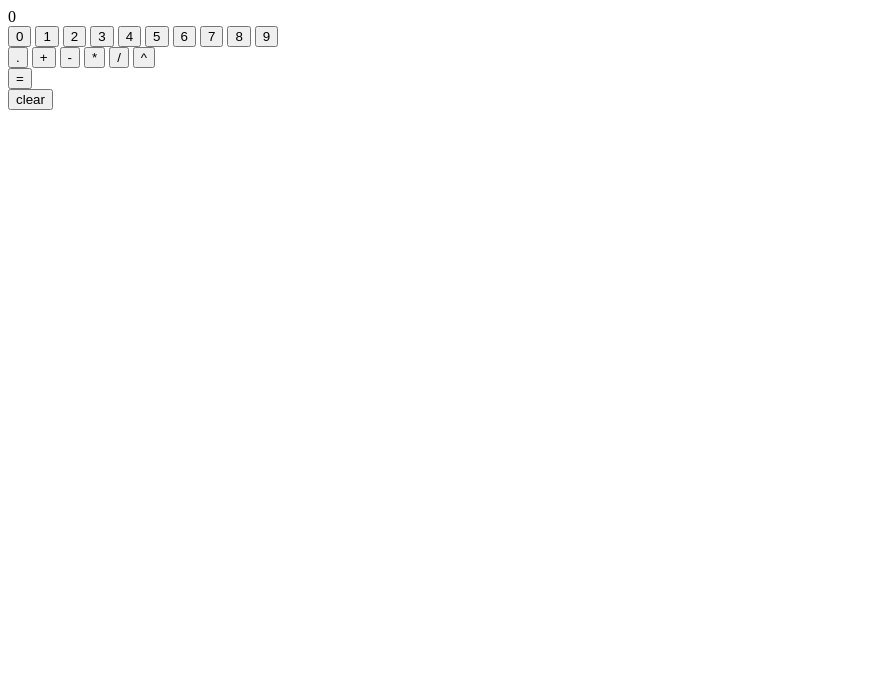
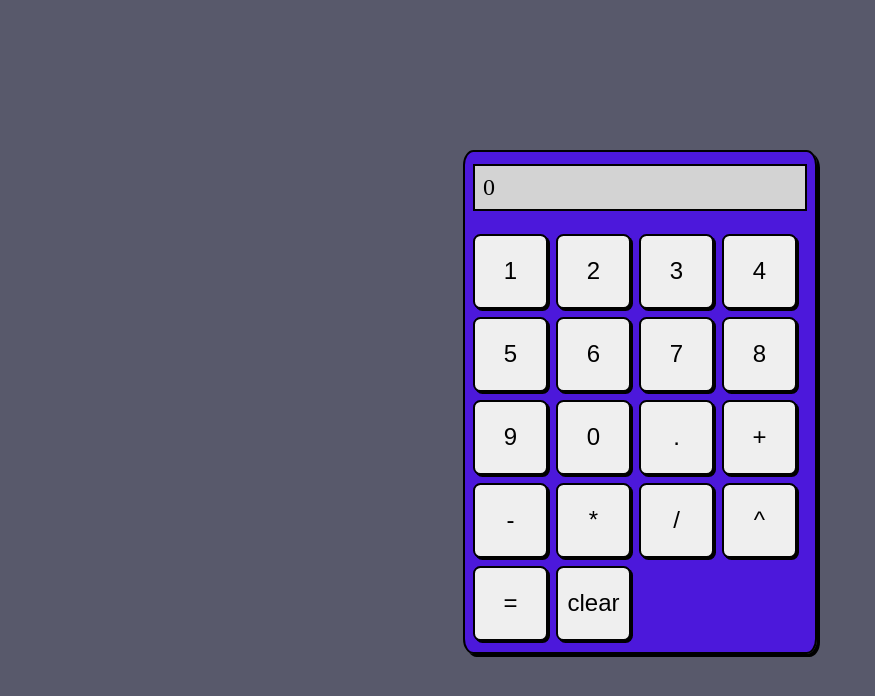
Before and after one commit to cwalker3/odin-calculator, a plain HTML site: page index.html in a window 1280 px wide. Shown: the whole page, without its empty margins (0-875 px from the left). Drawn offline with Linux system fonts and the light colour scheme.

Commit message:
add simple calculator layout with css

```diff
--- a/index.html
+++ b/index.html
@@ -9,10 +9,9 @@
     <script src="script.js" defer></script>
 </head>
 <body>
+    <div class="calculator">
         <div class="display">0</div>
-
-    <div class="numBtnContainer">
-        <button class="num">0</button>
+        <div class="btnContainer">
             <button class="num">1</button>
             <button class="num">2</button>
             <button class="num">3</button>
@@ -22,21 +21,15 @@
             <button class="num">7</button>
             <button class="num">8</button>
             <button class="num">9</button>
-    </div>
-    <div class="funcBtnContainer">
+            <button class="num">0</button>
             <button class="dec">.</button>
             <button class="sym">+</button>
             <button class="sym">-</button>
             <button class="sym">*</button>
             <button class="sym">/</button>
             <button class="sym">^</button>
-    </div>
-    <div class="equalButtonContainer">
             <button class="eql">=</button>
-    </div>
-    <div class="clearBtnContainer">
             <button class="clr">clear</button>
     </div>
-
 </body>
 </html>
--- a/style.css
+++ b/style.css
@@ -0,0 +1,49 @@
+* {
+    font-size: 24px;
+    margin: 0;
+    padding: 0;
+}
+
+body {
+    display: flex;
+    justify-content: center;
+    align-items: center;
+    padding: 150px;
+    font-size: 24px;
+    background-color: rgb(88, 89, 107);
+}
+
+.calculator {
+    display: flex;
+    flex-direction: column;
+    justify-content: space-around;
+    background-color: rgba(77, 23, 223, 0.972);
+    border: 2px solid black;
+    border-radius: 3%;
+    height: 500px;
+    width: 350px;
+    box-shadow: 3px 3px;
+}
+.display {
+    background-color: lightgray;
+    padding: 8px;
+    margin: 8px;
+    border: 2px solid black;
+}
+
+.btnContainer {
+    display: flex;
+    gap: 8px;
+    flex-wrap: wrap;
+    margin: 8px
+
+
+}
+
+button {
+    height: 75px;
+    width: 75px;
+    border: 2px solid black;
+    border-radius: 10%;
+    box-shadow: 2px 2px;
+}
```
Lines whose indentation alone changed are shown as unchanged.
